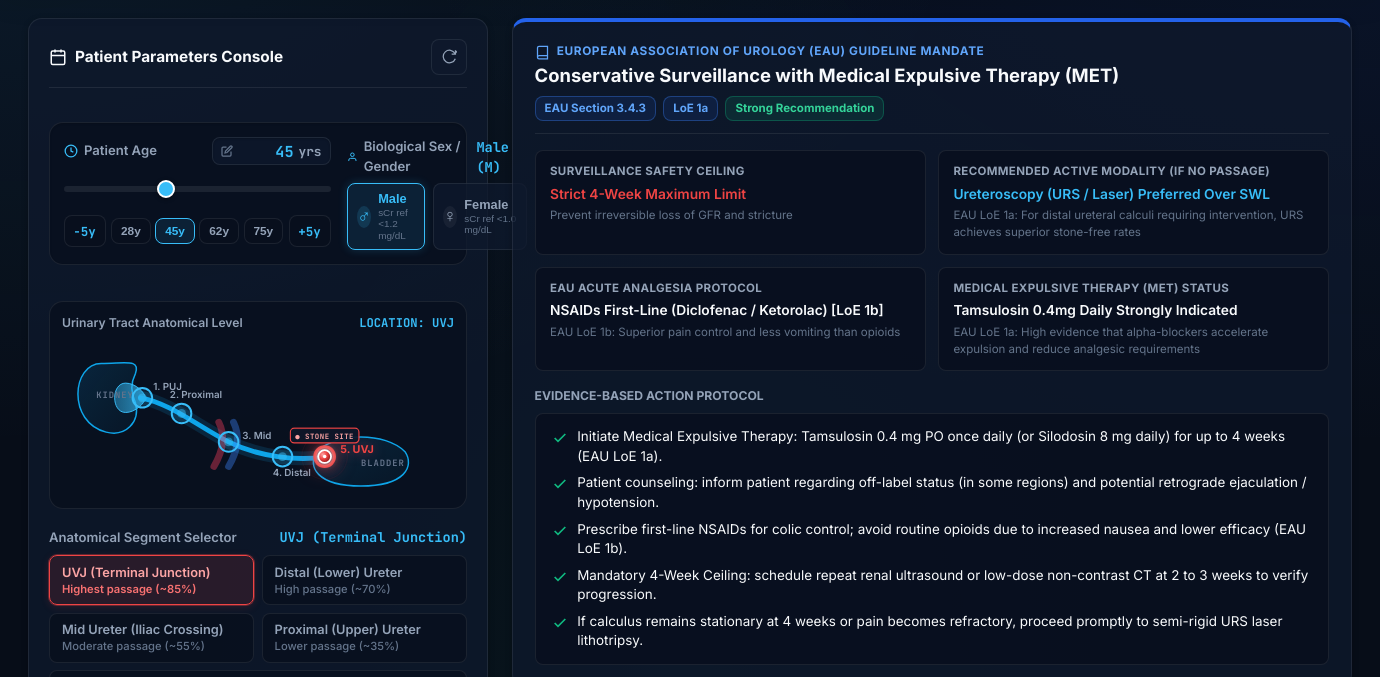
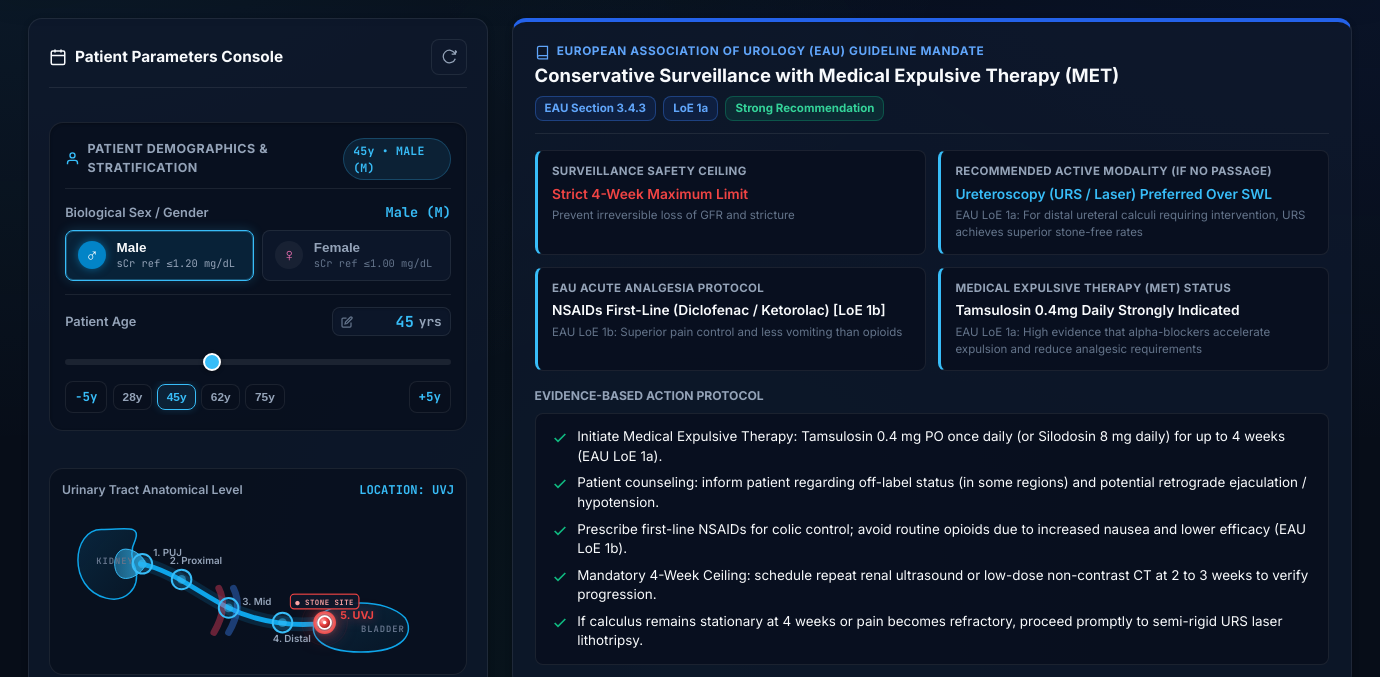
Before and after one commit to emp17abdelrahmanmelkhouly-glitch/urostone-ai, an Electron app: page index.html in a window 1380 px wide. Shown: the part 116-793 px from the top of the page. Drawn offline with Linux system fonts and the light colour scheme.

Commit message:
Refactor Patient Demographics card to prevent border overflow and elevate scientific UI styling

```diff
--- a/index.html
+++ b/index.html
@@ -136,16 +136,44 @@
             </button>
           </div>
 
-          <!-- Patient Demographics: Age & Biological Sex -->
+          <!-- Patient Demographics & Baseline Stratification -->
           <div class="demographics-card-clean">
-            <div class="demographics-grid">
-              <!-- Patient Age (Years) -->
-              <div class="demographic-field">
-                <div class="form-label" style="margin-bottom: 0.35rem;">
-                  <span style="display: flex; align-items: center; gap: 0.4rem;">
-                    <svg width="14" height="14" viewBox="0 0 24 24" fill="none" stroke="currentColor" stroke-width="2.2" style="color: var(--color-primary-light);"><circle cx="12" cy="12" r="10"></circle><polyline points="12 6 12 12 16 14"></polyline></svg>
-                    Patient Age
-                  </span>
+            <div class="demographics-header">
+              <div class="demographics-title">
+                <svg width="15" height="15" viewBox="0 0 24 24" fill="none" stroke="currentColor" stroke-width="2.2"><path d="M20 21v-2a4 4 0 0 0-4-4H8a4 4 0 0 0-4 4v2"></path><circle cx="12" cy="7" r="4"></circle></svg>
+                <span>Patient Demographics &amp; Stratification</span>
+              </div>
+              <span class="demographics-summary-tag" id="lblDemographicsSummary">45y &bull; MALE (M)</span>
+            </div>
+
+            <!-- Row 1: Biological Sex / Gender Selector -->
+            <div class="demographic-row">
+              <div class="demographic-row-header">
+                <span class="demographic-row-label">Biological Sex / Gender</span>
+                <span class="label-val" id="lblPatientGender" style="font-family: var(--font-mono); color: var(--color-primary-light); font-weight: 700;">Male (M)</span>
+              </div>
+              <div class="gender-toggle-group" id="genderSelector">
+                <button type="button" class="gender-btn active" data-gender="M" id="btnGenderMale" title="Male patient (sCr reference &le;1.20 mg/dL)">
+                  <span class="gender-symbol">♂</span>
+                  <div class="gender-info">
+                    <span class="gender-title">Male</span>
+                    <span class="gender-ref">sCr ref &le;1.20 mg/dL</span>
+                  </div>
+                </button>
+                <button type="button" class="gender-btn" data-gender="F" id="btnGenderFemale" title="Female patient (sCr reference &le;1.00 mg/dL)">
+                  <span class="gender-symbol">♀</span>
+                  <div class="gender-info">
+                    <span class="gender-title">Female</span>
+                    <span class="gender-ref">sCr ref &le;1.00 mg/dL</span>
+                  </div>
+                </button>
+              </div>
+            </div>
+
+            <!-- Row 2: Patient Age (Years) -->
+            <div class="demographic-row" style="margin-top: 0.85rem; padding-top: 0.75rem; border-top: 1px solid var(--border-subtle);">
+              <div class="demographic-row-header">
+                <span class="demographic-row-label">Patient Age</span>
                 <div class="typeable-caliber-wrapper" title="Click or tap to type exact patient age in years (e.g. 45)">
                   <svg width="12" height="12" viewBox="0 0 24 24" fill="none" stroke="currentColor" stroke-width="2.5" class="typeable-caliber-icon" aria-hidden="true">
                     <path d="M11 4H4a2 2 0 0 0-2 2v14a2 2 0 0 0 2 2h14a2 2 0 0 0 2-2v-7"></path>
@@ -156,7 +184,7 @@
                   <span class="label-val" id="lblPatientAge" style="display: none;">45 yrs</span>
                 </div>
               </div>
-                <div class="slider-container" style="margin-bottom: 0.4rem;">
+              <div class="slider-container" style="margin-bottom: 0.45rem;">
                 <input type="range" id="inputPatientAge" class="range-slider" min="18" max="90" step="1" value="45">
               </div>
               <div class="quick-step-row" style="margin-bottom: 0;">
@@ -168,34 +196,6 @@
                   <button type="button" class="quick-chip" data-age="75">75y</button>
                 </div>
                 <button type="button" class="btn-stepper" id="btnStepAgePlus" title="Increase 5 years">+5y</button>
-                </div>
-              </div>
-
-              <!-- Patient Gender / Biological Sex -->
-              <div class="demographic-field">
-                <div class="form-label" style="margin-bottom: 0.35rem;">
-                  <span style="display: flex; align-items: center; gap: 0.4rem;">
-                    <svg width="14" height="14" viewBox="0 0 24 24" fill="none" stroke="currentColor" stroke-width="2.2" style="color: var(--color-primary-light);"><path d="M20 21v-2a4 4 0 0 0-4-4H8a4 4 0 0 0-4 4v2"></path><circle cx="12" cy="7" r="4"></circle></svg>
-                    Biological Sex / Gender
-                  </span>
-                  <span class="label-val" id="lblPatientGender" style="font-family: var(--font-mono); color: var(--color-primary-light); font-weight: 700;">Male (M)</span>
-                </div>
-                <div class="gender-toggle-group" id="genderSelector">
-                  <button type="button" class="gender-btn active" data-gender="M" id="btnGenderMale" title="Male patient">
-                    <span class="gender-symbol">♂</span>
-                    <div class="gender-text-wrap">
-                      <span class="gender-title">Male</span>
-                      <span class="gender-sub">sCr ref &lt;1.2 mg/dL</span>
-                    </div>
-                  </button>
-                  <button type="button" class="gender-btn" data-gender="F" id="btnGenderFemale" title="Female patient">
-                    <span class="gender-symbol">♀</span>
-                    <div class="gender-text-wrap">
-                      <span class="gender-title">Female</span>
-                      <span class="gender-sub">sCr ref &lt;1.0 mg/dL</span>
-                    </div>
-                  </button>
-                </div>
               </div>
             </div>
           </div>
--- a/js/app.bundle.js
+++ b/js/app.bundle.js
@@ -680,6 +680,7 @@
     lblPatientAge: document.getElementById("lblPatientAge"),
     genderSelector: document.getElementById("genderSelector"),
     lblPatientGender: document.getElementById("lblPatientGender"),
+    lblDemographicsSummary: document.getElementById("lblDemographicsSummary"),
     btnStepAgeMinus: document.getElementById("btnStepAgeMinus"),
     btnStepAgePlus: document.getElementById("btnStepAgePlus"),
     btnGenderMale: document.getElementById("btnGenderMale"),
@@ -1691,6 +1692,9 @@
     if (elements.lblPatientGender) {
       elements.lblPatientGender.textContent = isFemale ? "Female (F)" : "Male (M)";
     }
+    if (elements.lblDemographicsSummary) {
+      elements.lblDemographicsSummary.textContent = `${p.age || 45}y • ${isFemale ? "FEMALE (F)" : "MALE (M)"}`;
+    }
     if (elements.genderSelector) {
       elements.genderSelector.querySelectorAll(".gender-btn").forEach(btn => {
         btn.classList.toggle("active", btn.getAttribute("data-gender") === (isFemale ? "F" : "M"));
--- a/js/app.js
+++ b/js/app.js
@@ -53,6 +53,7 @@ const elements = {
   lblPatientAge: document.getElementById("lblPatientAge"),
   genderSelector: document.getElementById("genderSelector"),
   lblPatientGender: document.getElementById("lblPatientGender"),
+  lblDemographicsSummary: document.getElementById("lblDemographicsSummary"),
   btnStepAgeMinus: document.getElementById("btnStepAgeMinus"),
   btnStepAgePlus: document.getElementById("btnStepAgePlus"),
   btnGenderMale: document.getElementById("btnGenderMale"),
@@ -737,6 +738,9 @@ function renderIntakeDisplays() {
   if (elements.lblPatientGender) {
     elements.lblPatientGender.textContent = isFemale ? "Female (F)" : "Male (M)";
   }
+  if (elements.lblDemographicsSummary) {
+    elements.lblDemographicsSummary.textContent = `${p.age || 45}y • ${isFemale ? "FEMALE (F)" : "MALE (M)"}`;
+  }
   if (elements.genderSelector) {
     elements.genderSelector.querySelectorAll(".gender-btn").forEach(btn => {
       btn.classList.toggle("active", btn.getAttribute("data-gender") === (isFemale ? "F" : "M"));
--- a/styles/main.css
+++ b/styles/main.css
@@ -591,61 +591,109 @@ body {
   background: var(--bg-input);
   border: 1px solid var(--border-subtle);
   border-radius: var(--radius-md);
-  padding: 0.85rem;
+  padding: 0.95rem;
   margin-bottom: 1.15rem;
-  box-shadow: inset 0 1px 2px rgba(0, 0, 0, 0.15);
-}
-
-.demographics-grid {
-  display: grid;
-  grid-template-columns: 1.15fr 0.85fr;
-  gap: 1rem;
-  align-items: start;
-}
-
-@media (max-width: 620px) {
-  .demographics-grid {
-    grid-template-columns: 1fr;
-    gap: 0.85rem;
-  }
-}
-
-.demographic-field {
-  display: flex;
-  flex-direction: column;
-}
-
+  box-shadow: inset 0 1px 3px rgba(0, 0, 0, 0.25);
+  width: 100%;
+  max-width: 100%;
+  box-sizing: border-box;
+  overflow: hidden;
+}
+
+.demographics-header {
+  display: flex;
+  align-items: center;
+  justify-content: space-between;
+  margin-bottom: 0.8rem;
+  padding-bottom: 0.55rem;
+  border-bottom: 1px solid var(--border-subtle);
+}
+
+.demographics-title {
+  display: flex;
+  align-items: center;
+  gap: 0.45rem;
+  font-size: 0.78rem;
+  font-weight: 700;
+  text-transform: uppercase;
+  letter-spacing: 0.04em;
+  color: var(--text-secondary);
+}
+
+.demographics-title svg {
+  color: var(--color-primary-light);
+  flex-shrink: 0;
+}
+
+.demographics-summary-tag {
+  font-family: var(--font-mono);
+  font-size: 0.72rem;
+  font-weight: 700;
+  color: var(--color-primary-light);
+  background: var(--color-primary-bg);
+  border: 1px solid rgba(56, 189, 248, 0.25);
+  border-radius: var(--radius-full);
+  padding: 0.15rem 0.55rem;
+  letter-spacing: 0.02em;
+}
+
+.demographic-row {
+  width: 100%;
+  box-sizing: border-box;
+}
+
+.demographic-row-header {
+  display: flex;
+  align-items: center;
+  justify-content: space-between;
+  margin-bottom: 0.45rem;
+}
+
+.demographic-row-label {
+  font-size: 0.8rem;
+  font-weight: 600;
+  color: var(--text-secondary);
+}
+
+/* Gender Segmented Control */
 .gender-toggle-group {
   display: grid;
   grid-template-columns: 1fr 1fr;
-  gap: 0.45rem;
+  gap: 0.55rem;
+  width: 100%;
+  box-sizing: border-box;
 }
 
 .gender-btn {
   display: flex;
   align-items: center;
-  gap: 0.45rem;
-  padding: 0.5rem 0.6rem;
+  gap: 0.65rem;
+  padding: 0.6rem 0.75rem;
   background: var(--bg-card);
   border: 1px solid var(--border-subtle);
   border-radius: var(--radius-sm);
   color: var(--text-secondary);
   cursor: pointer;
-  transition: all 0.15s ease;
+  transition: all 0.18s cubic-bezier(0.4, 0, 0.2, 1);
   user-select: none;
+  min-width: 0;
+  width: 100%;
+  box-sizing: border-box;
+  text-align: left;
 }
 
 .gender-btn:hover {
   background: var(--bg-card-hover);
   border-color: var(--border-hover);
   color: var(--text-primary);
+  transform: translateY(-1px);
 }
 
 .gender-btn.active {
-  background: var(--color-primary-bg);
+  background: rgba(14, 165, 233, 0.12);
   border-color: var(--color-primary-light);
-  color: var(--color-primary-light);
-  box-shadow: 0 0 10px rgba(56, 189, 248, 0.2);
+  color: var(--text-primary);
+  box-shadow: 0 0 12px rgba(56, 189, 248, 0.2), inset 0 0 0 1px rgba(56, 189, 248, 0.3);
 }
 
 .gender-symbol {
@@ -655,44 +703,67 @@ body {
   display: inline-flex;
   align-items: center;
   justify-content: center;
-  width: 22px;
-  height: 22px;
+  width: 28px;
+  height: 28px;
+  flex-shrink: 0;
   border-radius: 50%;
   background: rgba(255, 255, 255, 0.05);
+  transition: all 0.18s ease;
+}
+
+.gender-btn[data-gender="M"] .gender-symbol {
+  color: #38bdf8;
 }
 
 .gender-btn.active[data-gender="M"] .gender-symbol {
-  color: #38bdf8;
-  background: rgba(56, 189, 248, 0.15);
+  color: #ffffff;
+  background: #0284c7;
+  box-shadow: 0 0 8px rgba(14, 165, 233, 0.5);
+}
+
+.gender-btn[data-gender="F"] .gender-symbol {
+  color: #f472b6;
 }
 
 .gender-btn.active[data-gender="F"] {
   border-color: #f472b6;
-  color: #f472b6;
-  background: rgba(244, 114, 182, 0.1);
-  box-shadow: 0 0 10px rgba(244, 114, 182, 0.2);
+  background: rgba(244, 114, 182, 0.12);
+  box-shadow: 0 0 12px rgba(244, 114, 182, 0.2), inset 0 0 0 1px rgba(244, 114, 182, 0.3);
 }
 
 .gender-btn.active[data-gender="F"] .gender-symbol {
-  color: #f472b6;
-  background: rgba(244, 114, 182, 0.15);
-}
-
-.gender-text-wrap {
+  color: #ffffff;
+  background: #db2777;
+  box-shadow: 0 0 8px rgba(219, 39, 119, 0.5);
+}
+
+.gender-info {
   display: flex;
   flex-direction: column;
-  text-align: left;
-  line-height: 1.15;
+  min-width: 0;
+  overflow: hidden;
+  line-height: 1.25;
 }
 
 .gender-title {
-  font-size: 0.8rem;
-  font-weight: 700;
-}
-
-.gender-sub {
-  font-size: 0.62rem;
+  font-size: 0.84rem;
+  font-weight: 700;
+  white-space: nowrap;
+  overflow: hidden;
+  text-overflow: ellipsis;
+}
+
+.gender-ref {
+  font-size: 0.65rem;
   color: var(--text-muted);
+  white-space: nowrap;
+  overflow: hidden;
+  text-overflow: ellipsis;
+  font-family: var(--font-mono);
+}
+
+.gender-btn.active .gender-ref {
+  color: var(--text-secondary);
 }
 
 /* Minimal Anatomical Diagram */
@@ -1186,11 +1257,19 @@ input:checked + .slider-switch::before {
 .directive-card {
   background: var(--bg-input);
   border: 1px solid var(--border-subtle);
+  border-left: 3px solid var(--color-primary-light);
   border-radius: var(--radius-sm);
   padding: 0.75rem 0.9rem;
   display: flex;
   flex-direction: column;
   gap: 3px;
+  transition: transform 0.15s ease, border-color 0.15s ease;
+}
+
+.directive-card:hover {
+  border-color: var(--border-hover);
+  border-left-color: var(--color-primary);
+  transform: translateY(-1px);
 }
 
 .directive-label {
@@ -2427,6 +2506,12 @@ button, input, select, a, .location-btn, .segment-btn, .anatomy-part {
   transition: all 0.12s ease;
 }
 
+.btn-stepper:hover {
+  background: var(--bg-card-hover);
+  border-color: var(--border-hover);
+  color: var(--text-primary);
+}
+
 .btn-stepper:active {
   background: var(--color-primary);
   color: #ffffff;
@@ -2453,11 +2538,18 @@ button, input, select, a, .location-btn, .segment-btn, .anatomy-part {
   transition: all 0.12s ease;
 }
 
+.quick-chip:hover {
+  background: var(--bg-card-hover);
+  border-color: var(--border-hover);
+  color: var(--text-primary);
+}
+
 .quick-chip:active, .quick-chip.active {
   background: var(--color-primary-bg);
   border-color: var(--color-primary-light);
   color: var(--color-primary-light);
   font-weight: 700;
+  box-shadow: 0 0 8px rgba(56, 189, 248, 0.2);
 }
 
 /* Lab input controls flex row */
--- a/sw.js
+++ b/sw.js
@@ -1,7 +1,7 @@
 // UroStone AI - Service Worker (Offline PWA Engine)
 // Calibrated with EAU Guidelines & 500-Patient Cohort (100% PubMed Verified)
 
-const CACHE_NAME = "urostone-ai-v2.4";
+const CACHE_NAME = "urostone-ai-v2.5";
 const ASSETS_TO_CACHE = [
   "./",
   "./index.html",
```
Lines whose indentation alone changed are shown as unchanged.
